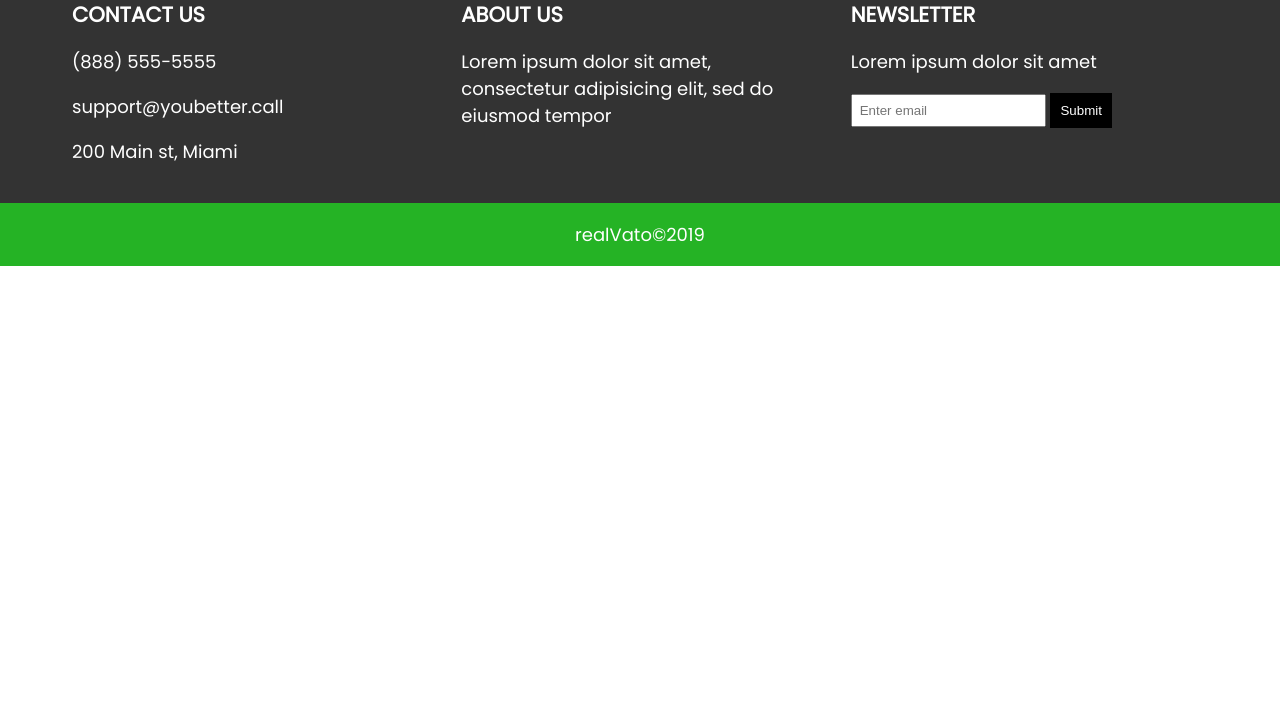
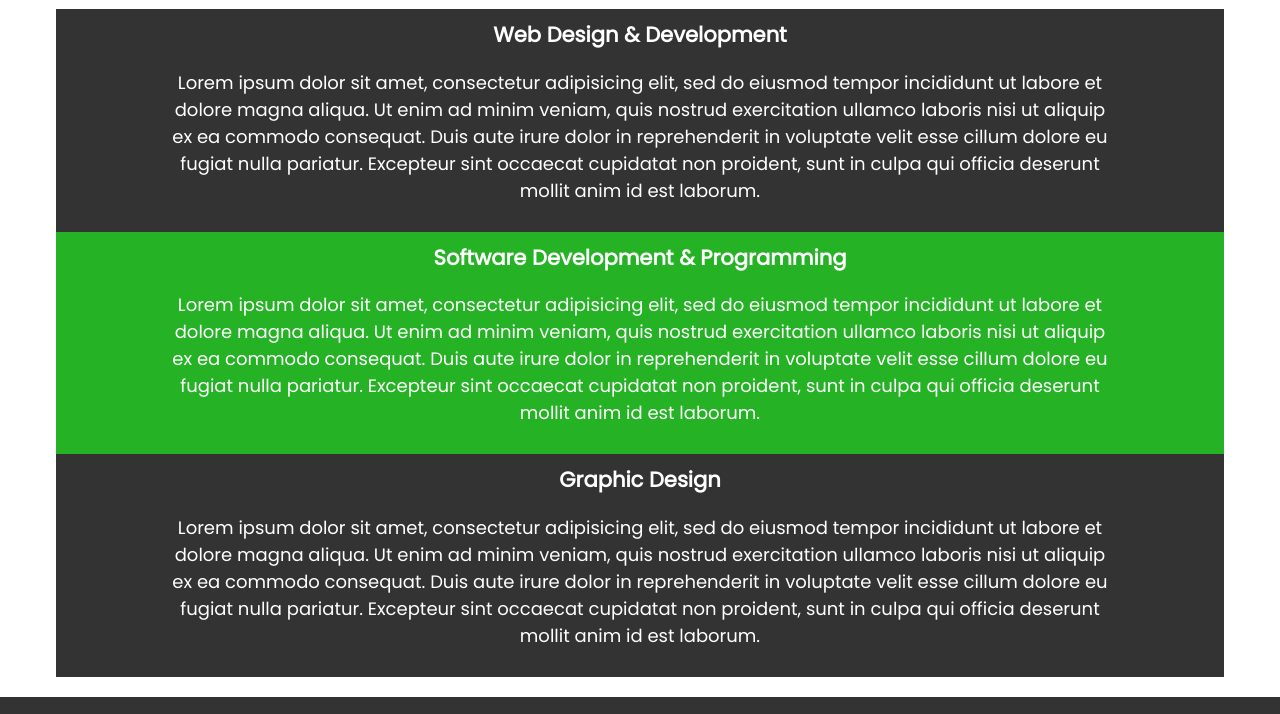
Before and after one commit to realVato/Better-call-Saul, a plain HTML site: page services.html in a window 1280 px wide. Shown: the part 166-880 px from the top of the page. Before the commit the page ends 800 px from the top, so only its background shows below. Drawn offline with Linux system fonts and the light colour scheme.

Commit message:
Services page added

```diff
--- a/css/style.css
+++ b/css/style.css
@@ -145,11 +145,29 @@ color: var(--main-color);
 
 
 /* Services */
+#services {
+    margin: 20px 0;
+}
 
+#services .padding {
+    padding-bottom: 10px;
+}
+
+#services .bg-child {
+    background-color: #333;
+    color: #fff;
+    padding: 10px 0;
+}
+
+#services .bg-child:nth-child(even) {
+    background-color: var(--main-color);
+    color: #fff;
+}
 
 /* Media Query */
 
 @media (max-width: 770px) {
+    /* HOME */
     #header-main .navbar li {
         padding-right: 10px;
     }
@@ -166,4 +184,9 @@ color: var(--main-color);
     #contact {
         display: none;
     }
+
+    /* Services */
+    #services {
+        margin: 20px 0 0 0;
+    }
 }
--- a/services.html
+++ b/services.html
@@ -33,24 +33,57 @@
         </div>
     </header>
 
-    <!-- About us -->
+    <!-- Services -->
 
-    <section id="about-us">
+    <section id="services">
     <div class="container">
         <div class="row center-xs start-sm start-md start-lg">
             <div class="col-xs-12 col-sm-2 col-md-2 col-lg-2">
-                  <h1>About us</h1>
+                <h1>Services</h1>
             </div>
         </div>
         <div class="row center-xs center-sm center-md center-lg">
             <div class="col-xs-12 col-sm-12 col-md-12 col-lg-12">
-
+                <h1 class="padding"><span>See</span> What We Offer</h1>
             </div>
         </div>
-            <hr>
-            <div class="row center-xs center-sm center-md center-lg">
-                <div class="col-xs-12 col-sm-12 col-md-12 col-lg-12">
-
+        <div class="row center-xs center-sm center-md center-lg bg-child">
+            <div class="col-xs-12 col-sm-10 col-md-10 col-lg-10">
+                <h3>Web Design & Development</h3>
+                <p>Lorem ipsum dolor sit amet, consectetur adipisicing elit,
+                sed do eiusmod tempor incididunt ut labore et dolore magna
+                aliqua. Ut enim ad minim veniam, quis nostrud exercitation
+                ullamco laboris nisi ut aliquip ex ea commodo consequat.
+                Duis aute irure dolor in reprehenderit in voluptate velit
+                esse cillum dolore eu fugiat nulla pariatur. Excepteur sint
+                occaecat cupidatat non proident, sunt in culpa qui officia
+                deserunt mollit anim id est laborum.</p>
+            </div>
+        </div>
+        <div class="row center-xs center-sm center-md center-lg bg-child">
+            <div class="col-xs-12 col-sm-10 col-md-10 col-lg-10">
+                <h3>Software Development & Programming</h3>
+                <p>Lorem ipsum dolor sit amet, consectetur adipisicing elit,
+                sed do eiusmod tempor incididunt ut labore et dolore magna
+                aliqua. Ut enim ad minim veniam, quis nostrud exercitation
+                ullamco laboris nisi ut aliquip ex ea commodo consequat.
+                Duis aute irure dolor in reprehenderit in voluptate velit
+                esse cillum dolore eu fugiat nulla pariatur. Excepteur sint
+                occaecat cupidatat non proident, sunt in culpa qui officia
+                deserunt mollit anim id est laborum.</p>
+            </div>
+        </div>
+        <div class="row center-xs center-sm center-md center-lg bg-child">
+            <div class="col-xs-12 col-sm-10 col-md-10 col-lg-10">
+                <h3>Graphic Design</h3>
+                <p>Lorem ipsum dolor sit amet, consectetur adipisicing elit,
+                sed do eiusmod tempor incididunt ut labore et dolore magna
+                aliqua. Ut enim ad minim veniam, quis nostrud exercitation
+                ullamco laboris nisi ut aliquip ex ea commodo consequat.
+                Duis aute irure dolor in reprehenderit in voluptate velit
+                esse cillum dolore eu fugiat nulla pariatur. Excepteur sint
+                occaecat cupidatat non proident, sunt in culpa qui officia
+                deserunt mollit anim id est laborum.</p>
             </div>
         </div>
     </div>
```
Lines whose indentation alone changed are shown as unchanged.
